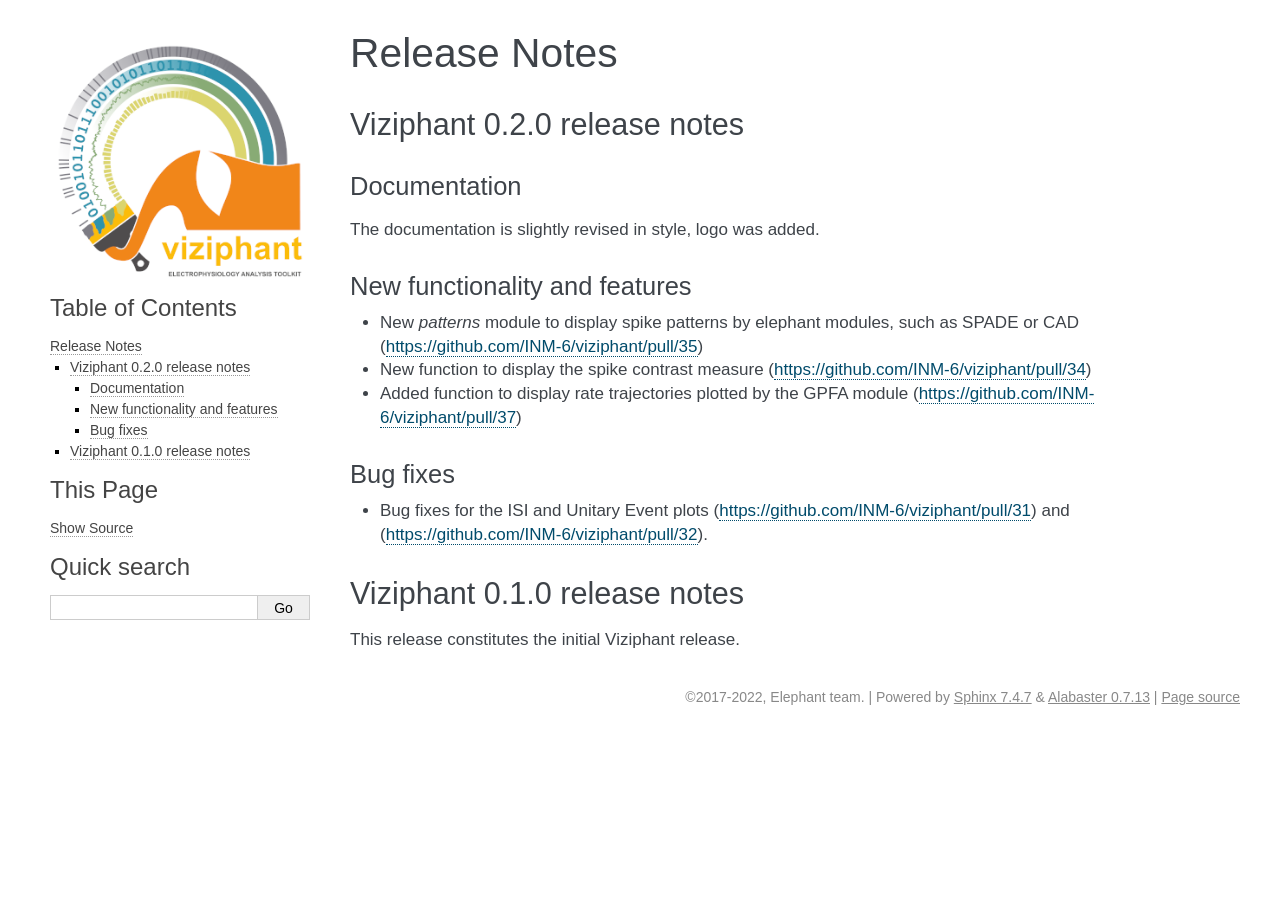
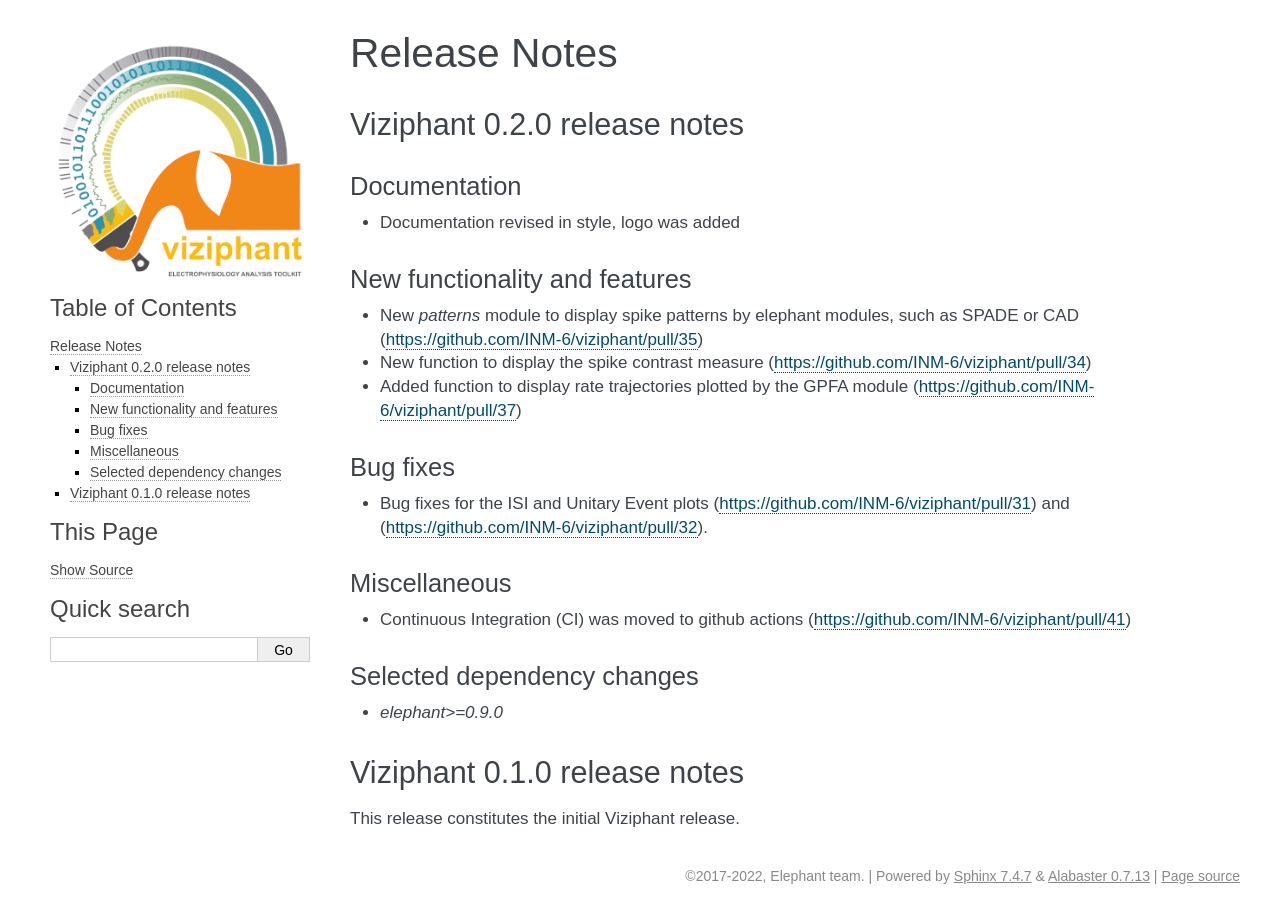
Before and after one commit to INM-6/viziphant, a Sphinx documentation site: the page built from doc/release_notes.rst, in a window 1280 px wide. Built offline with Sphinx 7.4.7, drawn with Linux system fonts in a browser that asks for light colours; formulas are drawn with MathJax 3.

Commit message:
Updated release notes, changes copyright year

```diff
--- a/doc/release_notes.rst
+++ b/doc/release_notes.rst
@@ -7,7 +7,7 @@ Viziphant 0.2.0 release notes
 
 Documentation
 -------------
-The documentation is slightly revised in style, logo was added.
+* Documentation revised in style, logo was added
 
 New functionality and features
 ------------------------------
@@ -19,6 +19,14 @@ Bug fixes
 ---------
 * Bug fixes for the ISI and Unitary Event plots (https://github.com/INM-6/viziphant/pull/31) and (https://github.com/INM-6/viziphant/pull/32).
 
+Miscellaneous
+-------------
+* Continuous Integration (CI) was moved to github actions (https://github.com/INM-6/viziphant/pull/41)
+
+Selected dependency changes
+---------------------------
+* `elephant>=0.9.0`
+
 
 Viziphant 0.1.0 release notes
 *****************************
--- a/viziphant/__init__.py
+++ b/viziphant/__init__.py
@@ -3,7 +3,7 @@ Viziphant is a package for the visualization of the analysis results from
 Elephant, which is a package for the analysis of neurophysiological data,
 based on Neo.
 """
-# Copyright 2017-2020 by the Viziphant team, see `doc/authors.rst`.
+# Copyright 2017-2022 by the Viziphant team, see `doc/authors.rst`.
 # License: Modified BSD, see LICENSE.txt for details.
 
 from . import (asset, events, gpfa, patterns, rasterplot,
```
Also changed, not shown: README.md (+1 -1 lines), LICENSE.txt.
